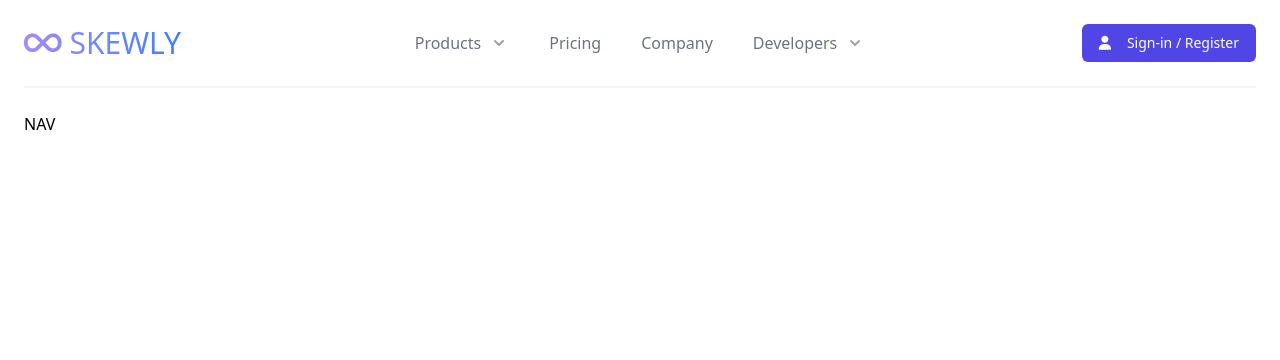
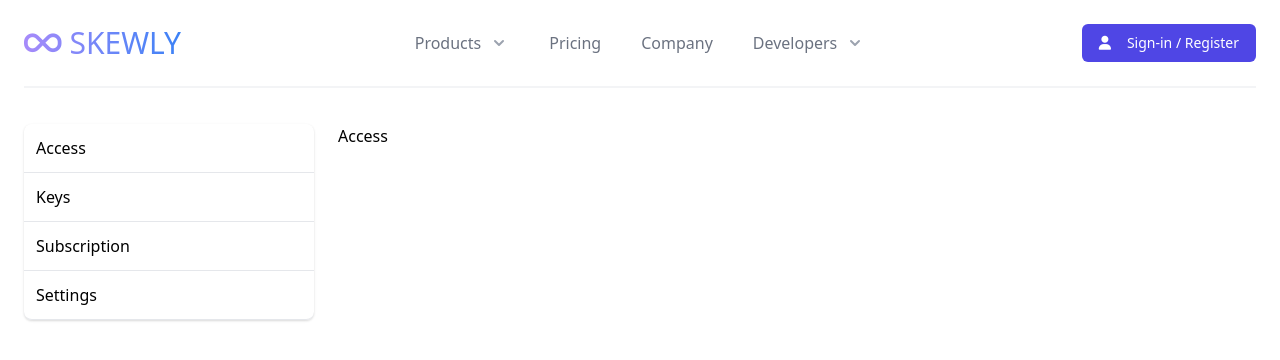
Before and after one commit to skewly/js-web, a React (Create React App) app in the folder source/: page /organizations/1 in a window 1280 px wide. Shown: the top 360 px of the page. Built offline with nearby package versions, Linux system fonts and the light colour scheme.

Commit message:
Minor updates for API endpoints and routing.

```diff
--- a/source/src/components/utilities/context/organization.js
+++ b/source/src/components/utilities/context/organization.js
@@ -33,7 +33,7 @@ const OrganizationContextProvider = ({ children }) => {
                 audience: `https://api.skewly.io/`
             });
 
-            const url = `https://api.skewly.io/access/organizations/`;
+            const url = `https://api.skewly.io/organizations/`;
 
             const response = await fetch(url, {
                 headers: {
@@ -78,7 +78,7 @@ const OrganizationContextProvider = ({ children }) => {
                 audience: `https://api.skewly.io/`
             });
 
-            const url = `https://api.skewly.io/access/organizations/`;
+            const url = `https://api.skewly.io/organizations/`;
 
             const response = await fetch(url, {
                 method: 'POST',
--- a/source/src/index.js
+++ b/source/src/index.js
@@ -11,6 +11,7 @@ import Pricing from './routes/pricing';
 import Products from './routes/products';
 import Organizations from './routes/organizations';
 import Organization from './routes/organization';
+import OrganizationAccess from './routes/organization-access';
 
 import './index.css';
 import './tailwind.css';
@@ -24,7 +25,7 @@ ReactDOM.render(
         <Route path="company" element={<Company />} />
         <Route path="pricing" element={<Pricing />} />
         <Route path="organizations" element={<Outlet />}>
-          <Route path="" element={<Organizations />} />
+          <Route index element={<Organizations />} />
           <Route path=":id" element={<Organization />} />
         </Route>
       </Route>
--- /dev/null
+++ b/source/src/routes/organization-access.js
@@ -0,0 +1,11 @@
+import React from 'react';
+
+const Route = (props) => {
+    const { organization } = props;
+
+    return (
+        <h4>ACCESS: Organization: {organization?.name}</h4>
+    );
+}
+
+export default Route;
--- a/source/src/routes/organization.js
+++ b/source/src/routes/organization.js
@@ -1,5 +1,6 @@
 import React from 'react';
-import { useParams, Link, Outlet } from "react-router-dom";
+import { useParams, Link } from "react-router-dom";
+import { Tab } from '@headlessui/react';
 
 import { useOrganizationContext } from '../components/utilities/context/organization';
 
@@ -11,9 +12,9 @@ const Route = () => {
     const organization = organizations.find(o => o.id === id);
 
     return (
-        <div className="grid-container grid grid-cols-3 gap-x-6">
+        <div className="grid-container grid grid-cols-4 gap-x-6">
             {organization &&
-                <div className="col-span-3 pt-6">
+                <div className="col-span-4 mt-6">
                     <nav className="flex items-center text-gray-500 text-sm sm:space-x-2 whitespace-nowrap mb-6">
                         <Link to="/organizations" className="hidden sm:block hover:text-gray-900">
                             Organizations
@@ -27,12 +28,20 @@ const Route = () => {
                     <h2 className="text-2xl font-medium leading-6 text-gray-900">{organization.name}</h2>
                 </div>
             }
-            <div className="col-span-3 lg:col-span-1 pt-6">
-                NAV
-            </div>
-            <div className="col-span-3 lg:col-span-2 pt-6">
-                <Outlet />
-            </div>
+            <Tab.Group vertical>
+                <Tab.List as="nav" className="col-span-4 mt-9 lg:col-span-1 shadow overflow-hidden divide-y divide-gray-200 border-b border-gray-200 sm:rounded-lg">
+                    <Tab className="block p-3 min-w-full text-left">Access</Tab>
+                    <Tab className="block p-3 min-w-full text-left">Keys</Tab>
+                    <Tab className="block p-3 min-w-full text-left">Subscription</Tab>
+                    <Tab className="block p-3 min-w-full text-left">Settings</Tab>
+                </Tab.List>
+                <Tab.Panels as="div" className="col-span-4 mt-9 lg:col-span-3">
+                    <Tab.Panel>Access</Tab.Panel>
+                    <Tab.Panel>Keys</Tab.Panel>
+                    <Tab.Panel>Subscription</Tab.Panel>
+                    <Tab.Panel>Settings</Tab.Panel>
+                </Tab.Panels>
+            </Tab.Group>
         </div>
     );
 }
```
